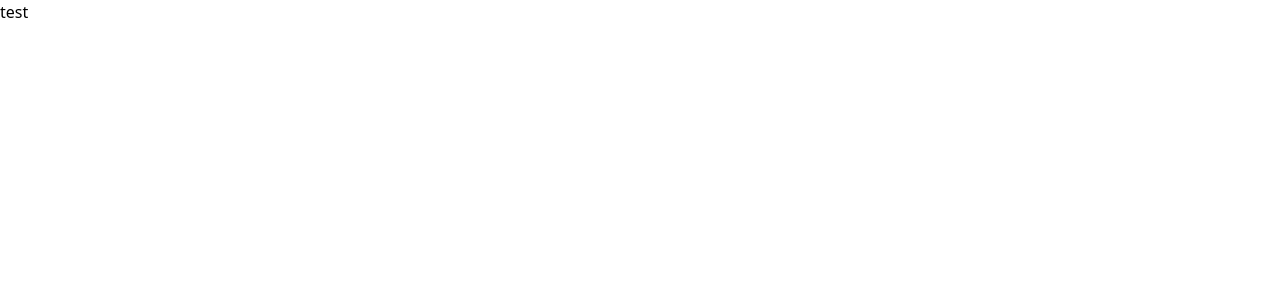
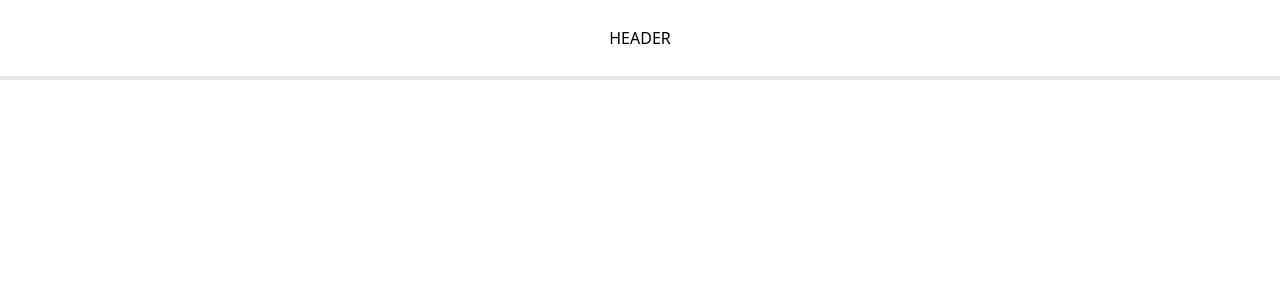
Before and after one commit to JoelKong/NodeFlair, a Next.js app in the folder nodeflair/: page / in a window 1280 px wide. Shown: the top 300 px of the page. Built offline with nearby package versions, Linux system fonts and the light colour scheme.

Commit message:
feat: did up header template

```diff
--- /dev/null
+++ b/nodeflair/components/Header.tsx
@@ -0,0 +1,7 @@
+export default function Header(): JSX.Element {
+  return (
+    <header className="w-full h-20 border-b-4 border-gray-200 flex items-center justify-center fixed">
+      <div>HEADER</div>
+    </header>
+  );
+}
--- a/nodeflair/src/pages/index.tsx
+++ b/nodeflair/src/pages/index.tsx
@@ -1,3 +1,5 @@
+import Header from "../../components/Header";
+
 export default function Home() {
-  return <div>test</div>;
+  return <Header />;
 }
```
